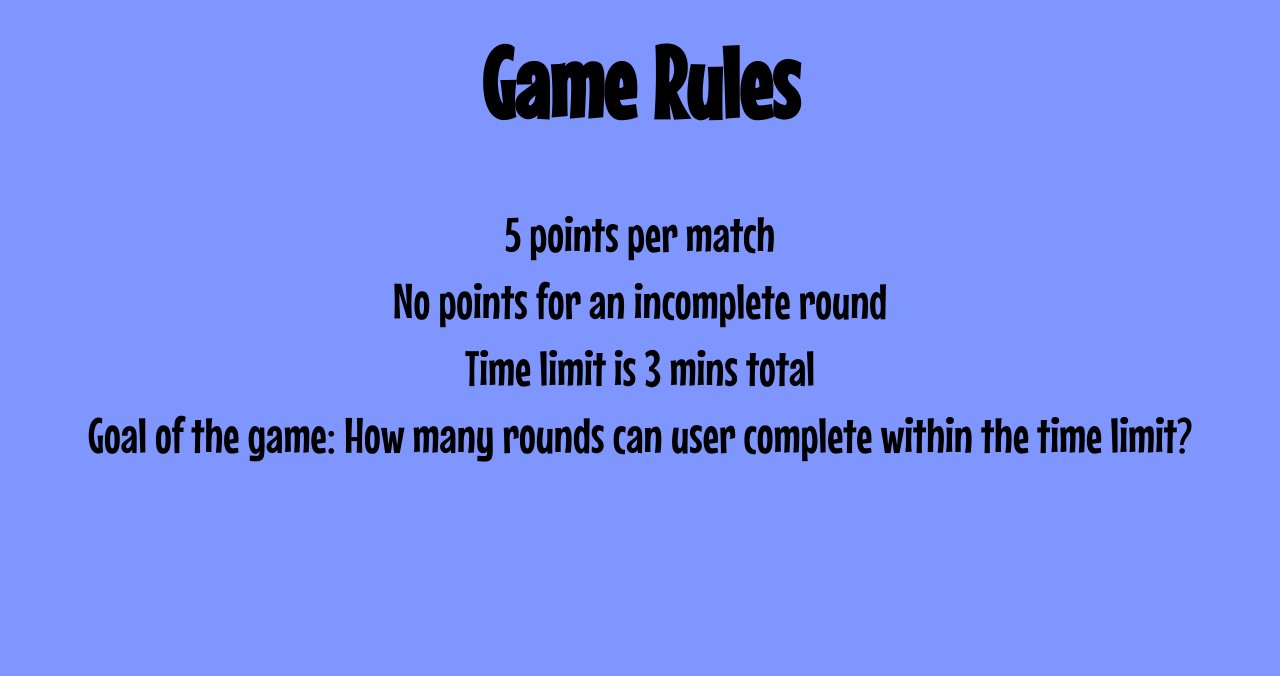
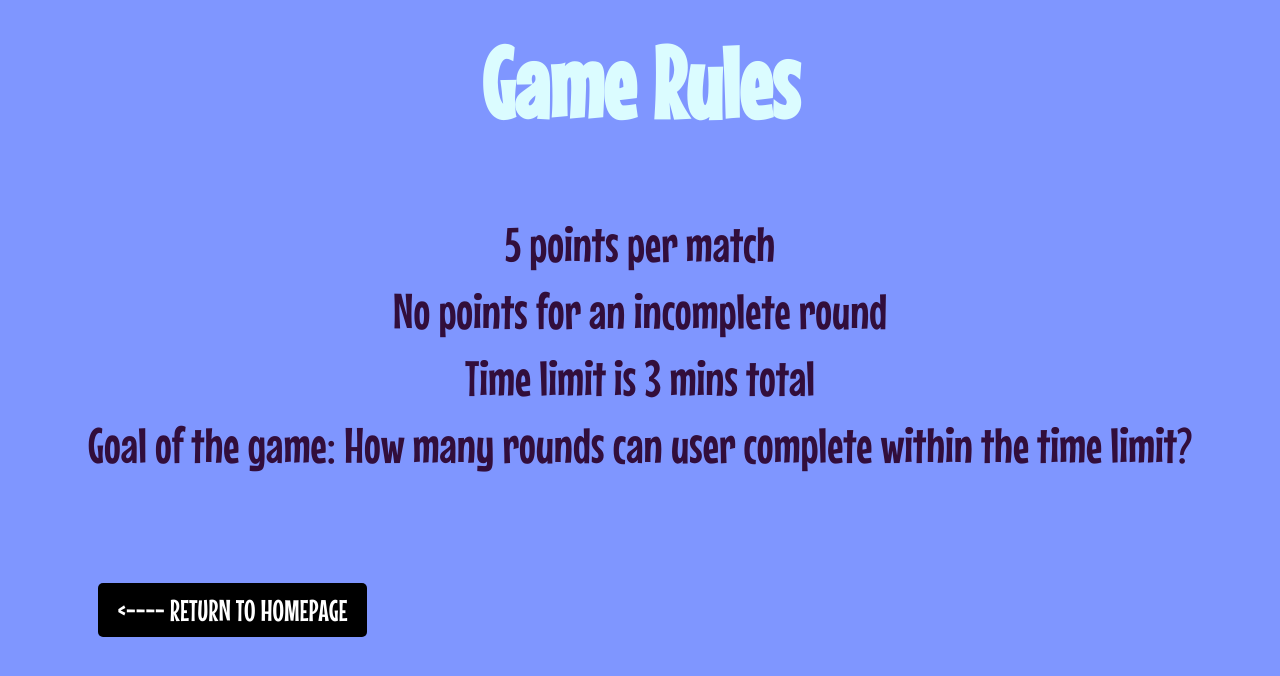
Before and after one commit to ctam62/gif-reveal-rumble, a plain HTML site: page pages/rules.html in a window 1280 px wide. Drawn offline with nearby package versions, Linux system fonts and the light colour scheme; files that its build step writes are made by us from their sources.

Commit message:
add return home button to rules page

```diff
--- a/pages/rules.html
+++ b/pages/rules.html
@@ -23,6 +23,7 @@
                     limit?</li>
             </ul>
         </div>
+        <a href="../index.html"><button> <---- RETURN TO HOMEPAGE</button></a>
     </section>
 </body>
 
--- a/styles/rules.scss
+++ b/styles/rules.scss
@@ -16,12 +16,18 @@
     font-size: 100px;
     padding-top: 1.5625rem;
     padding-bottom: 1.5625rem;
+    color: #DBFCFF;
 }
 .rulesDetails__container {
-    padding-top: 2.5rem;
+    padding-top: 3.125rem;
 }
+
 .rulesDetails__list--item {
     font-size: 50px;
     margin-bottom: .625rem;
     text-align: center;
+    color: #320e3b;
 }
+button {
+    margin-top: 6.25rem;
+}
```
